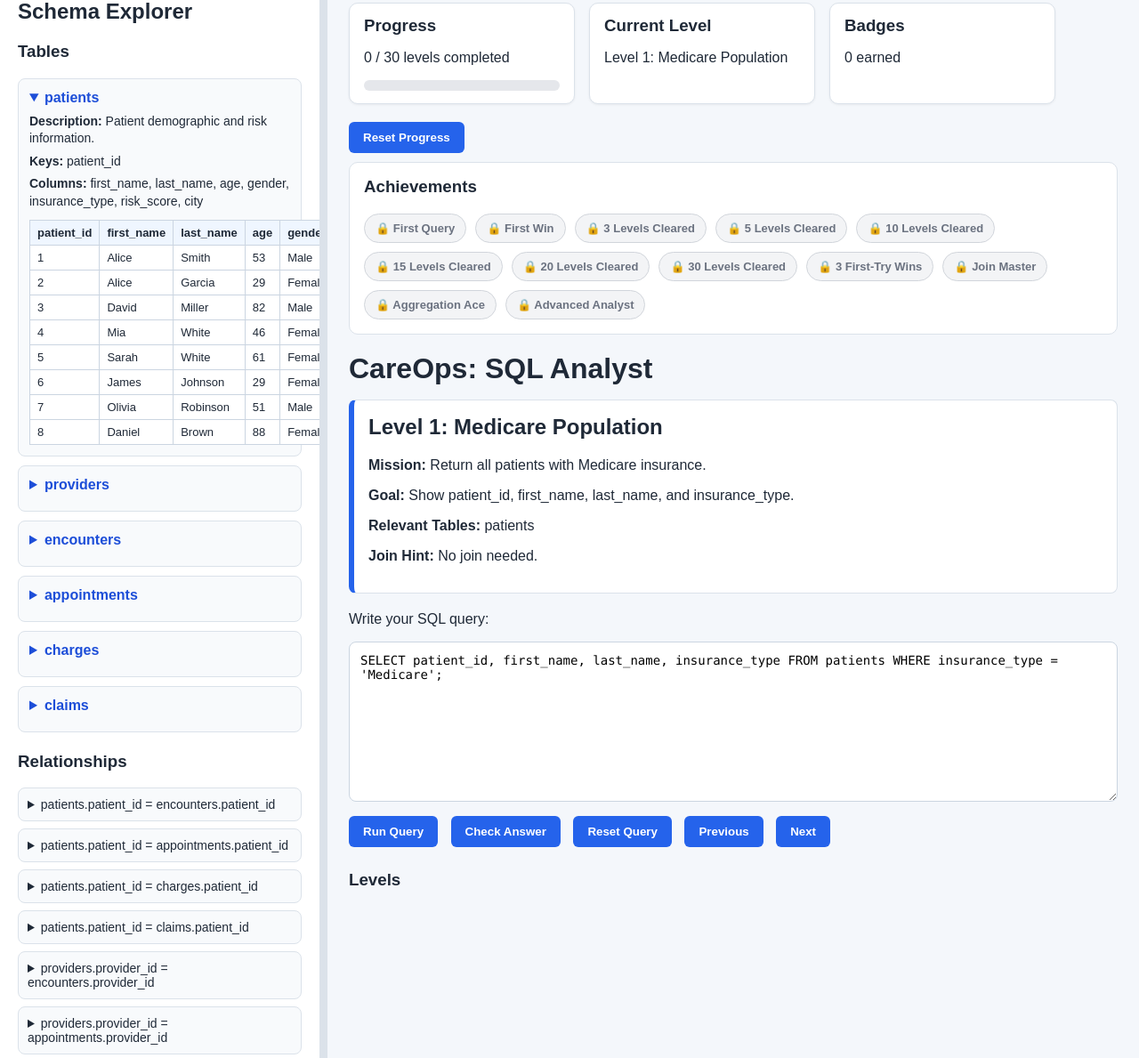
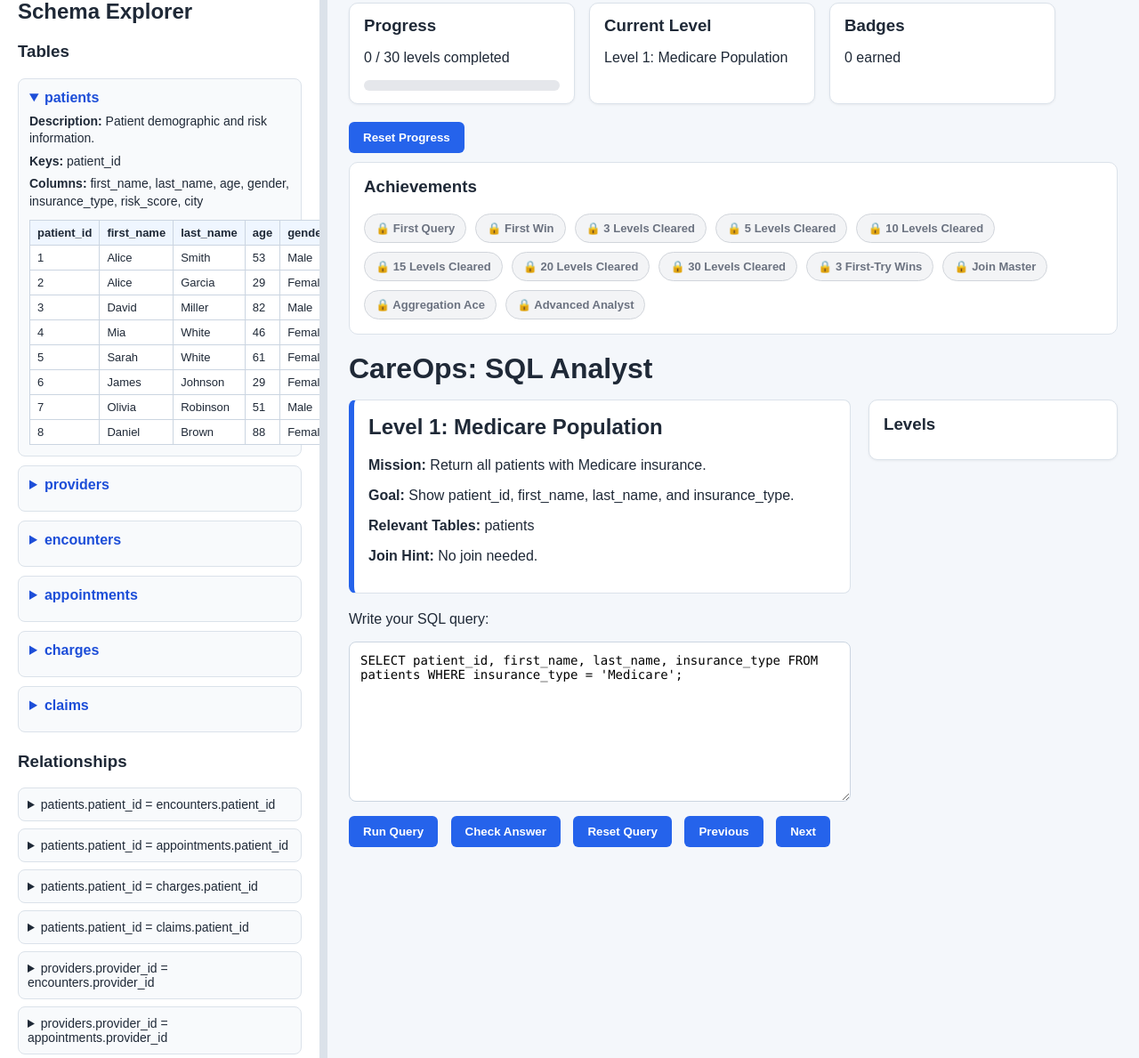
Before and after one commit to jhulsey299-rgb/careops-app, a Flask app: page / in a window 1280 px wide. Shown: the part 21-1210 px from the top of the page at 89% size. Run offline with Flask 3, Linux system fonts and the light colour scheme; data comes from the database, SQL or seed files in the repository.

Commit message:
Update style.css

```diff
--- a/static/style.css
+++ b/static/style.css
@@ -28,6 +28,90 @@ body {
     cursor: col-resize;
     background: #dbe2ea;
     flex-shrink: 0;
+}
+
+.workspace-layout {
+    display: grid;
+    grid-template-columns: minmax(0, 1fr) 280px;
+    gap: 20px;
+    align-items: start;
+}
+
+.play-area {
+    min-width: 0;
+}
+
+.levels-panel {
+    background: #ffffff;
+    border: 1px solid #dbe2ea;
+    border-radius: 10px;
+    padding: 16px;
+    box-shadow: 0 1px 3px rgba(0,0,0,0.06);
+    position: sticky;
+    top: 16px;
+}
+
+.levels-panel h3 {
+    margin-bottom: 12px;
+}
+
+.levels-list {
+    display: flex;
+    flex-direction: column;
+    gap: 8px;
+    max-height: 70vh;
+    overflow-y: auto;
+}
+
+.level-item {
+    width: 100%;
+    text-align: left;
+    border: 1px solid #dbe2ea;
+    background: #ffffff;
+    border-radius: 8px;
+    padding: 10px 12px;
+    cursor: pointer;
+    font-size: 14px;
+    transition: background 0.2s ease, border-color 0.2s ease;
+}
+
+.level-item:hover {
+    background: #f8fafc;
+}
+
+.level-item.completed {
+    border-color: #93c5fd;
+    background: #eff6ff;
+}
+
+.level-item.current {
+    border-color: #2563eb;
+    background: #dbeafe;
+    font-weight: 700;
+}
+
+.level-item.locked {
+    background: #f3f4f6;
+    color: #9ca3af;
+    border-color: #e5e7eb;
+    cursor: not-allowed;
+}
+
+.level-item .level-status {
+    display: block;
+    font-size: 12px;
+    margin-top: 4px;
+    opacity: 0.8;
+}
+
+@media (max-width: 1100px) {
+    .workspace-layout {
+        grid-template-columns: 1fr;
+    }
+
+    .levels-panel {
+        position: static;
+    }
 }
 
 .level-nav {
```
